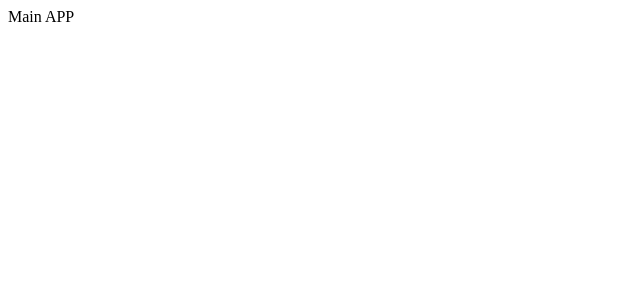
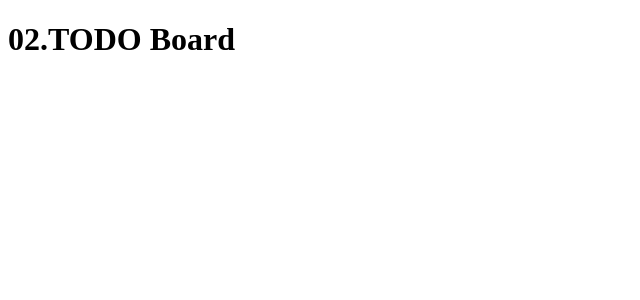
Before and after one commit to madhuraitsolutions/react-todo, a React (Vite) app: page / in a window 1280 px wide. Shown: the top 300 px of the page, without its empty margins (0-640 px from the left). Built offline with nearby package versions, Linux system fonts and the light colour scheme.

Commit message:
Updated the APP Component

```diff
--- a/src/App.jsx
+++ b/src/App.jsx
@@ -1,7 +1,9 @@
 function App() {
 
   return (
-    <div>Main APP</div>
+    <>
+      <h1>02.TODO Board</h1>
+    </>
   )
 }
 
```
